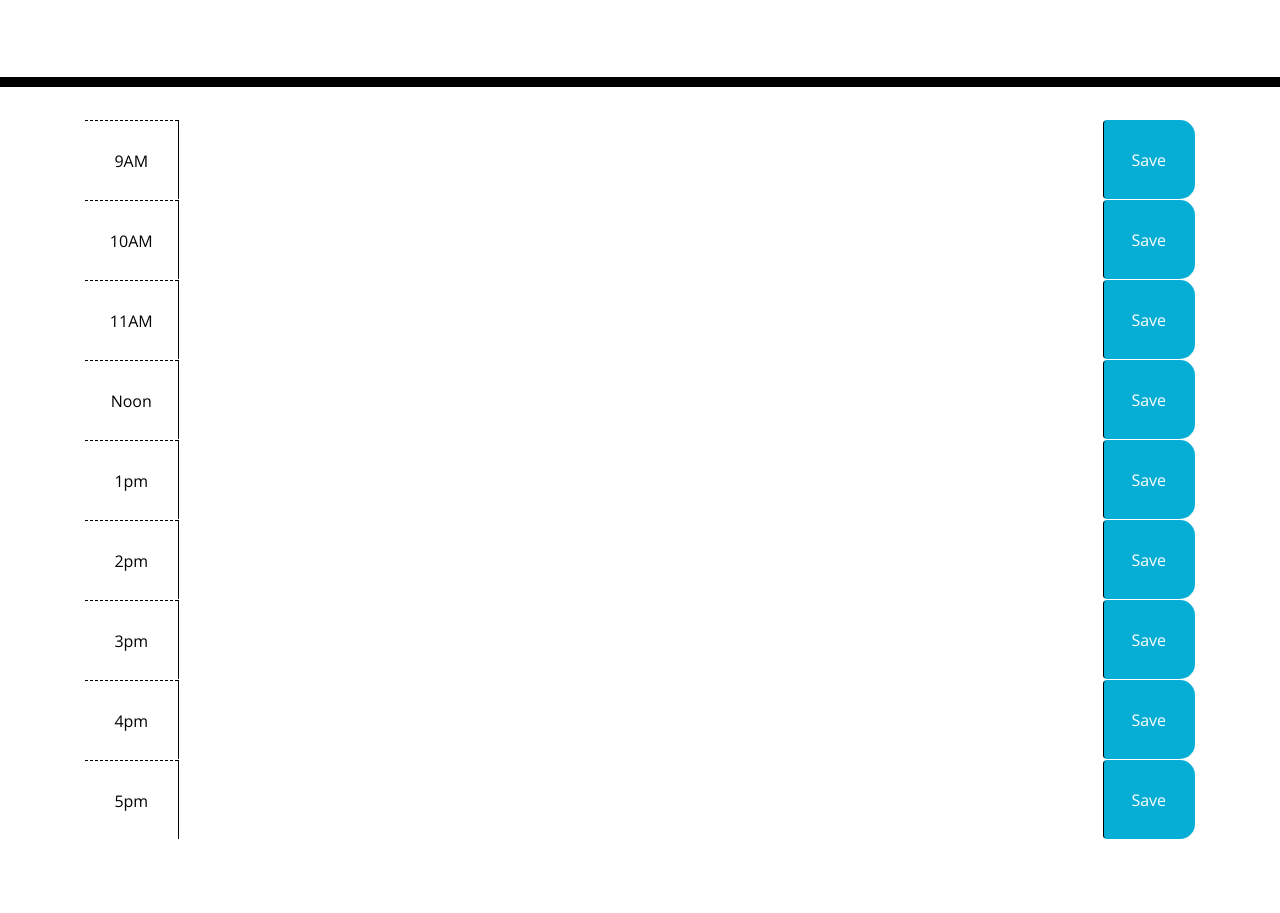
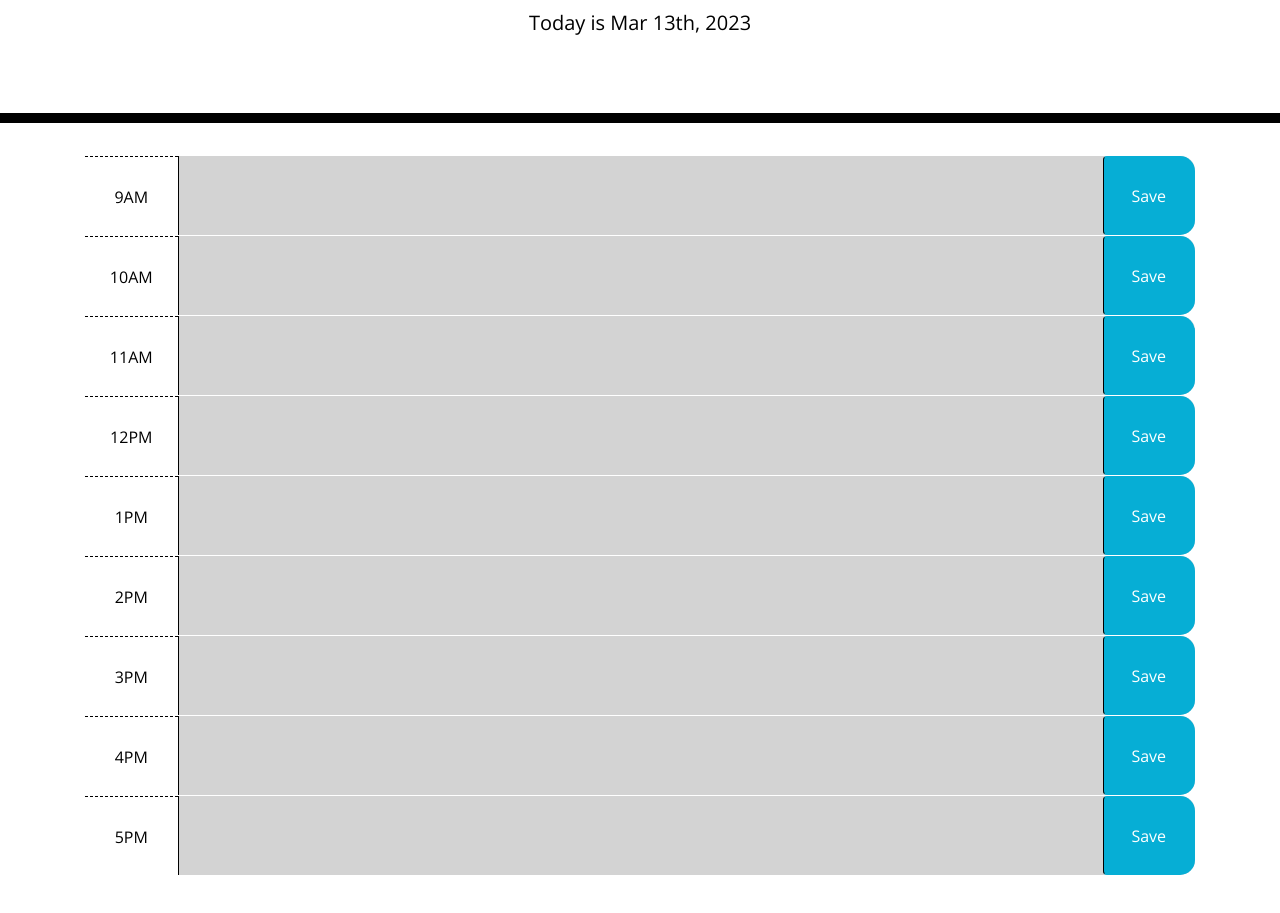
Before and after one commit to David8127/Calendar-2, a plain HTML site: page index.html in a window 1280 px wide. Shown: the part 181-1094 px from the top of the page. Before the commit the page ends 1068 px from the top, so only its background shows below. Drawn offline with nearby package versions, Linux system fonts and the light colour scheme.

Commit message:
added classes to hour blocks

```diff
--- a/assets/index.js
+++ b/assets/index.js
@@ -0,0 +1,33 @@
+var today = moment();
+$("#currentDay").text(today.format("[Today is] MMM Do, YYYY"));
+
+$(document).ready(function () {
+
+    function pastOrPresent() {
+        var currentClockHour = today.format("HH");
+        console.log(currentClockHour);
+        $('.time-block').each(function () {
+            var blockHour = parseInt($(this).attr('id'));
+            console.log(blockHour);
+            if (blockHour > currentClockHour) {
+                $(this).addClass('future');
+            } else if (blockHour == currentClockHour) {
+                $(this).removeClass('future');
+                $(this).addClass('present');
+            } else {
+                $(this).removeClass('present');
+                $(this).removeClass('future');
+                $(this).addClass('past');
+            }
+        });
+    }
+
+    pastOrPresent();
+
+
+
+
+
+
+
+})
--- a/index.html
+++ b/index.html
@@ -17,78 +17,78 @@
   <header class="jumbotron">
     <h1 class="display-3">Work Day Scheduler</h1>
     <p class="lead">A simple calendar app for scheduling your work day</p>
-    <p id="currentDay" class="lead"></p>
+    <p id="currentDay" class="lead"> </p>
   </header>
   <div class="container">
     <!-- Timeblocks go here -->
     <div class="container pb-5">
-      <div id="9-am" class="row time-block">
+      <div id="09" class="row time-block">
         <div class="col-md-1 hour">
           9AM
         </div>
         <textarea class="col-md-10 description"></textarea>
         <button class="col-md-1 btn saveBtn">Save</button>
       </div>
-      <div id="10-am" class="row time-block">
+      <div id="10" class="row time-block">
         <div class="col-md-1 hour">
           10AM
         </div>
         <textarea class="col-md-10 description"></textarea>
         <button class="col-md-1 btn saveBtn">Save</button>
       </div>
-      <div id="11-am" class="row time-block">
+      <div id="11" class="row time-block">
         <div class="col-md-1 hour">
           11AM
         </div>
         <textarea class="col-md-10 description"></textarea>
         <button class="col-md-1 btn saveBtn">Save</button>
       </div>
-      <div id="12-pm" class="row time-block">
+      <div id="12" class="row time-block">
         <div class="col-md-1 hour">
-          Noon
+          12PM
         </div>
         <textarea class="col-md-10 description"></textarea>
         <button class="col-md-1 btn saveBtn">Save</button>
       </div>
-      <div id="1-pm" class="row time-block">
+      <div id="13" class="row time-block">
         <div class="col-md-1 hour">
-          1pm
+          1PM
         </div>
         <textarea class="col-md-10 description"></textarea>
         <button class="col-md-1 btn saveBtn">Save</button>
       </div>
-      <div id="2-pm" class="row time-block">
+      <div id="14" class="row time-block">
         <div class="col-md-1 hour">
-          2pm
+          2PM
         </div>
         <textarea class="col-md-10 description"></textarea>
         <button class="col-md-1 btn saveBtn">Save</button>
       </div>
-      <div id="3-pm" class="row time-block">
+      <div id="15" class="row time-block">
         <div class="col-md-1 hour">
-          3pm
+          3PM
         </div>
         <textarea class="col-md-10 description"></textarea>
         <button class="col-md-1 btn saveBtn">Save</button>
       </div>
-      <div id="4-pm" class="row time-block">
+      <div id="16" class="row time-block">
         <div class="col-md-1 hour">
-          4pm
+          4PM
         </div>
         <textarea class="col-md-10 description"></textarea>
         <button class="col-md-1 btn saveBtn">Save</button>
       </div>
-      <div id="5-pm" class="row time-block">
+      <div id="17" class="row time-block">
         <div class="col-md-1 hour">
-          5pm
+          5PM
         </div>
         <textarea class="col-md-10 description"></textarea>
         <button class="col-md-1 btn saveBtn">Save</button>
       </div>
 
-
       <script src="https://cdnjs.cloudflare.com/ajax/libs/jquery/3.2.1/jquery.min.js"></script>
       <script src="https://cdnjs.cloudflare.com/ajax/libs/moment.js/2.24.0/moment.min.js"></script>
+      <script src="./assets/index.js"></script>
 </body>
 
 </html>
```
